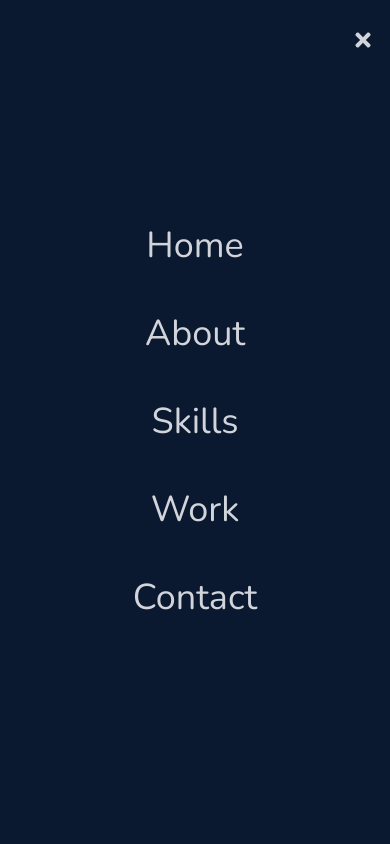
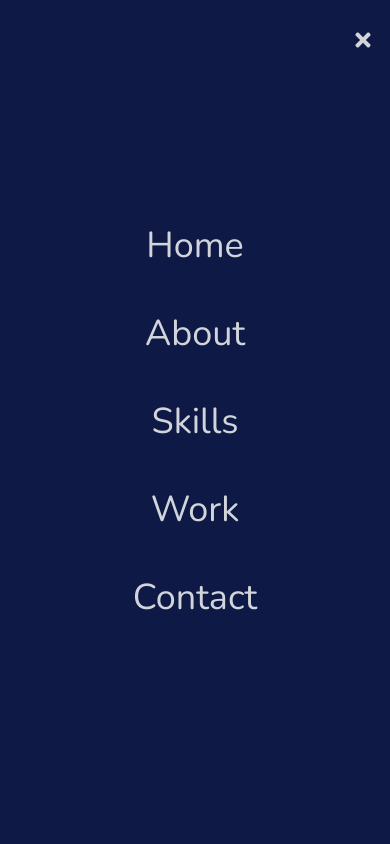
Before and after one commit to ronaldlamdev/portfolio-remake, a React (Vite) app: page / in a window 390 px wide. Both pictures are taken after a click on the icon 363 px from the left and 40 px from the top of the page. Shown: the top 844 px of the page. Built offline with nearby package versions, Linux system fonts and the light colour scheme.

Commit message:
removed clutter code and added text animations to navbar mobile and desktop

```diff
--- a/src/components/Navbar.jsx
+++ b/src/components/Navbar.jsx
@@ -63,46 +63,41 @@ const Navbar = () => {
 
       {/* Hamburger */}
       <div className='md:hidden z-10'>
-        {nav ? <FaBars size={22} className='cursor-pointer' onClick={handleClick} /> : <FaTimes size={22} className='cursor-pointer' onClick={handleClick}/>}
+        {nav ? <FaBars size={22} className='cursor-pointer' onClick={handleClick} /> : <FaTimes size={22} className='cursor-pointer hover:text-[#59CE8F] duration-300' onClick={handleClick}/>}
       </div>
 
       {/* Mobile Menu */}
-      <ul className={nav ? 'hidden' : 'absolute top-0 left-0 h-screen w-full bg-[#0A192F] flex flex-col justify-center items-center md:hidden'}>
-        <li className='py-6 text-4xl'>
+      <ul className={nav ? 'hidden' : 'absolute top-0 right-0 h-screen w-full bg-[#0e1946] flex flex-col justify-center items-center md:hidden'}>
 
         {/* Home */}
-          <Link onClick={handleClick} to="home" smooth={true} duration={500}>
+        <Link className='hover:text-[#59CE8F] duration-300 py-6 text-4xl cursor-pointer' onClick={handleClick} to="home" smooth={true} duration={500}>
           Home
         </Link>
-        </li>
+
 
         {/* About */}
-        <li className='py-6 text-4xl'>
-          <Link onClick={handleClick} to="about" smooth={true} duration={500}>
+        <Link className='hover:text-[#59CE8F] duration-300 py-6 text-4xl cursor-pointer' onClick={handleClick} to="about" smooth={true} duration={500}>
           About
         </Link>
-        </li>
+
 
         {/* Skills */}
-        <li className='py-6 text-4xl'>
-          <Link onClick={handleClick} to="skills" smooth={true} duration={500}>
+        <Link className='hover:text-[#59CE8F] duration-300 py-6 text-4xl cursor-pointer' onClick={handleClick} to="skills" smooth={true} duration={500}>
           Skills
         </Link>
-        </li>
+
 
         {/* Work */}
-        <li className='py-6 text-4xl'>
-          <Link onClick={handleClick} to="work" smooth={true} duration={500}>
+        <Link className='hover:text-[#59CE8F] duration-300 py-6 text-4xl cursor-pointer' onClick={handleClick} to="work" smooth={true} duration={500}>
           Work
         </Link>
-        </li>
+
 
         {/* Contact */}
-        <li className='py-6 text-4xl'>
-          <Link onClick={handleClick} to="contact" smooth={true} duration={500}>
+        <Link className='hover:text-[#59CE8F] duration-300 py-6 text-4xl cursor-pointer' onClick={handleClick} to="contact" smooth={true} duration={500}>
           Contact
         </Link>
-        </li>
+
       </ul>
 
       {/* Social Icons */}
```
Lines whose indentation alone changed are shown as unchanged.
